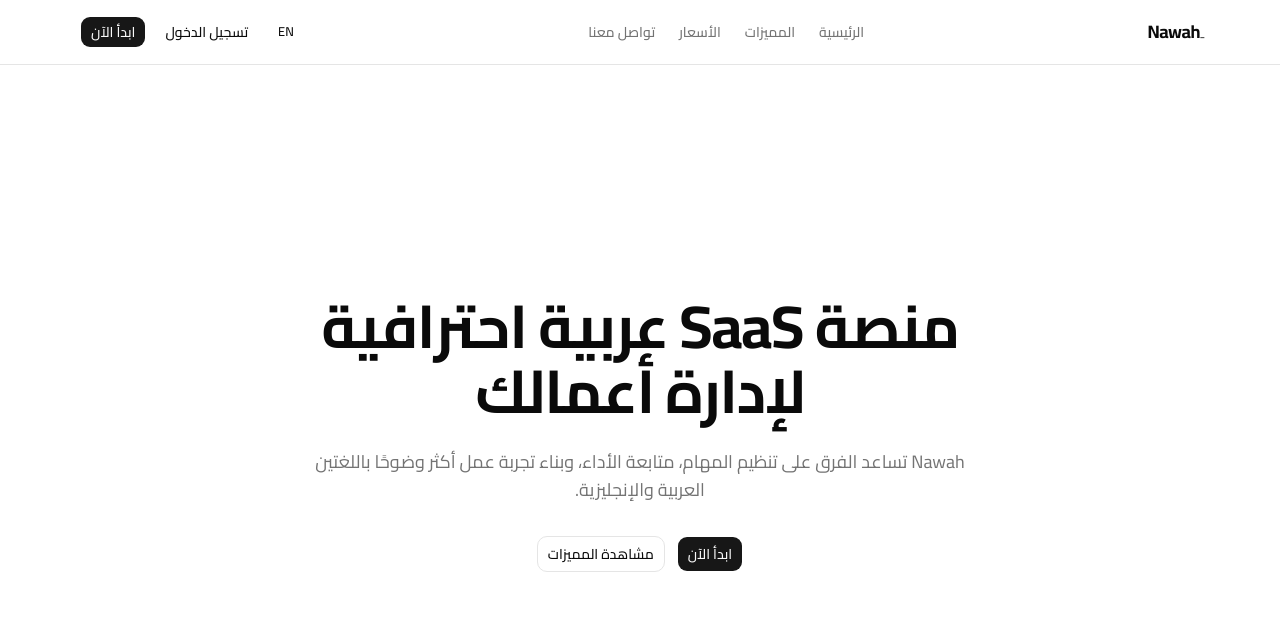
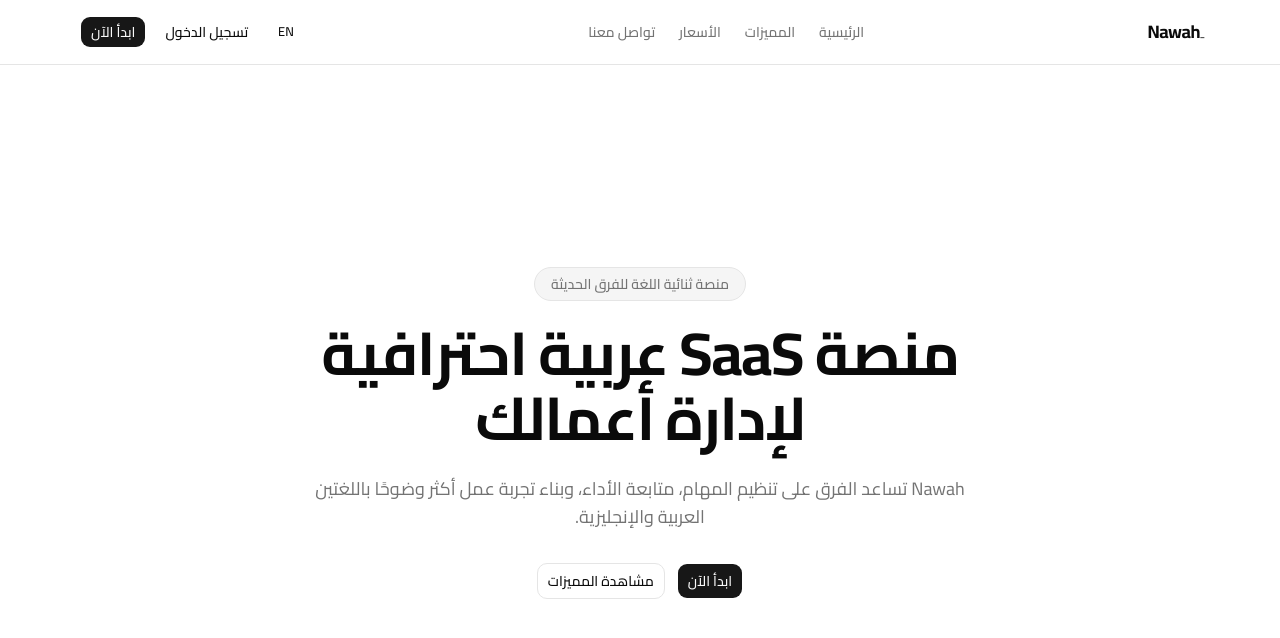
Before and after one commit to AmeenFlow/nawah-saas-dashboard, a Next.js app: page /ar in a window 1280 px wide. Shown: the top 638 px of the page. Built offline with nearby package versions, Linux system fonts and the light colour scheme.

Commit message:
Add hero badge

```diff
--- a/src/app/[locale]/page.tsx
+++ b/src/app/[locale]/page.tsx
@@ -24,6 +24,7 @@ export default async function HomePage({ params }: HomePageProps) {
       <SiteHeader locale={locale} />
       <HeroSection
         title={dictionary.home.hero.title}
+        badge={dictionary.home.hero.badge}
         description={dictionary.home.hero.description}
         primaryAction={dictionary.home.hero.primaryAction}
         secondaryAction={dictionary.home.hero.secondaryAction}
--- a/src/components/sections/hero-section.tsx
+++ b/src/components/sections/hero-section.tsx
@@ -4,6 +4,7 @@ import { Button } from "@/components/ui/button";
 // *  عرّفنا نوع الخصائص التي يحتاجها المكوّن.
 type HeroSectionProps = Readonly<{
     title: string;
+    badge:string,
     description: string;
     primaryAction: string;
     secondaryAction: string;
@@ -17,12 +18,16 @@ type HeroSectionProps = Readonly<{
  */
 export function HeroSection({
     title,
+    badge,
     description,
     primaryAction,
     secondaryAction,
 }: HeroSectionProps) {
     return (
         <section className="mx-auto flex min-h-[calc(100vh-4rem)] max-w-6xl flex-col items-center justify-center px-4 text-center">
+            <div className="mb-5 rounded-full border bg-muted px-4 py-1.5 text-sm font-medium text-muted-foreground">
+                {badge}
+            </div>
             <h1 className="max-w-3xl text-3xl font-bold leading-tight tracking-tight sm:text-4xl md:text-5xl lg:text-6xl lg:leading-[1.08]">
                 {title}
             </h1>
--- a/src/messages/ar.json
+++ b/src/messages/ar.json
@@ -13,6 +13,7 @@
     "home": {
         "hero": {
             "title": "منصة SaaS عربية احترافية لإدارة أعمالك",
+            "badge": "منصة ثنائية اللغة للفرق الحديثة",
             "description": "Nawah تساعد الفرق على تنظيم المهام، متابعة الأداء، وبناء تجربة عمل أكثر وضوحًا باللغتين العربية والإنجليزية.",
             "primaryAction": "ابدأ الآن",
             "secondaryAction": "مشاهدة المميزات"
--- a/src/messages/en.json
+++ b/src/messages/en.json
@@ -13,6 +13,7 @@
     "home": {
         "hero": {
             "title": "A professional SaaS platform for managing your work",
+            "badge": "Bilingual platform for modern teams",
             "description": "Nawah helps teams organize tasks, track performance, and build a clearer workflow in Arabic and English.",
             "primaryAction": "Get started",
             "secondaryAction": "View features"
```
